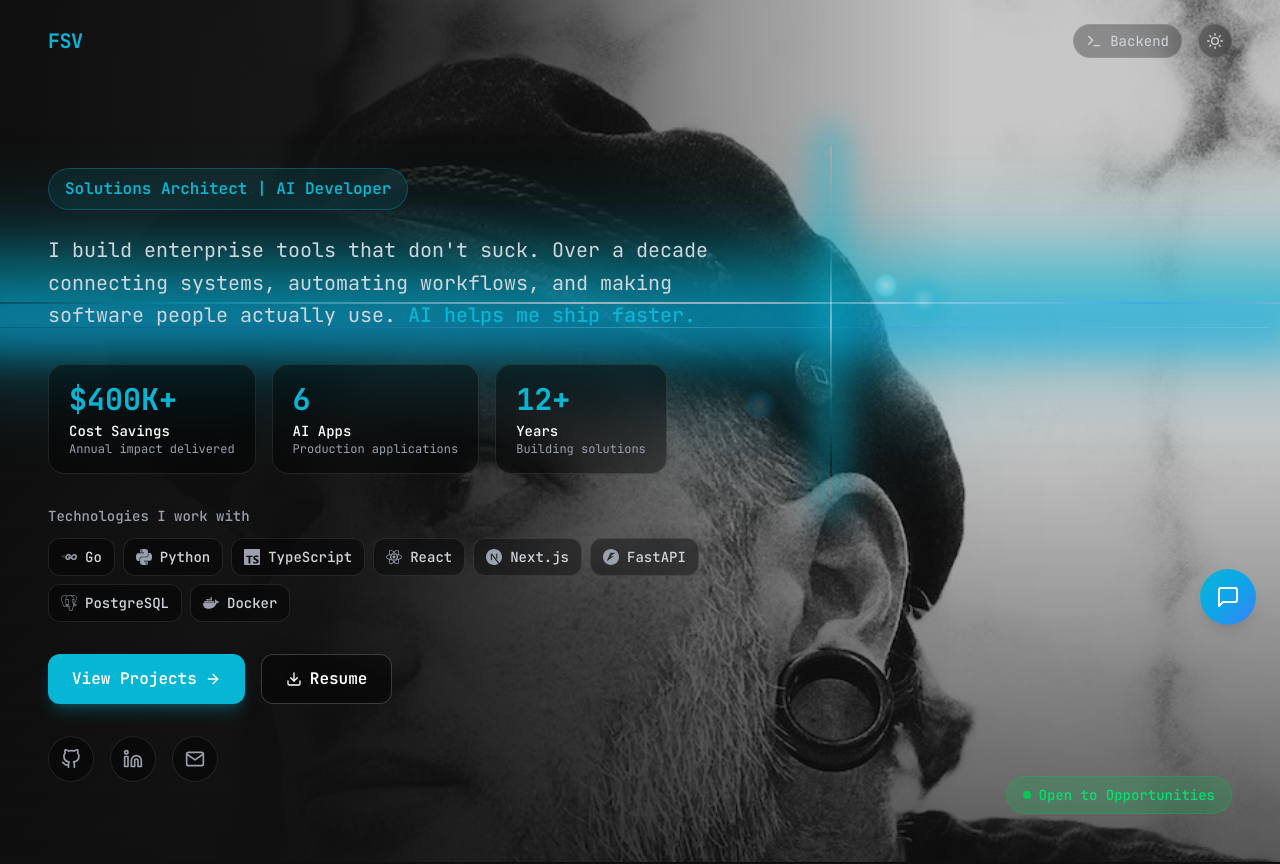
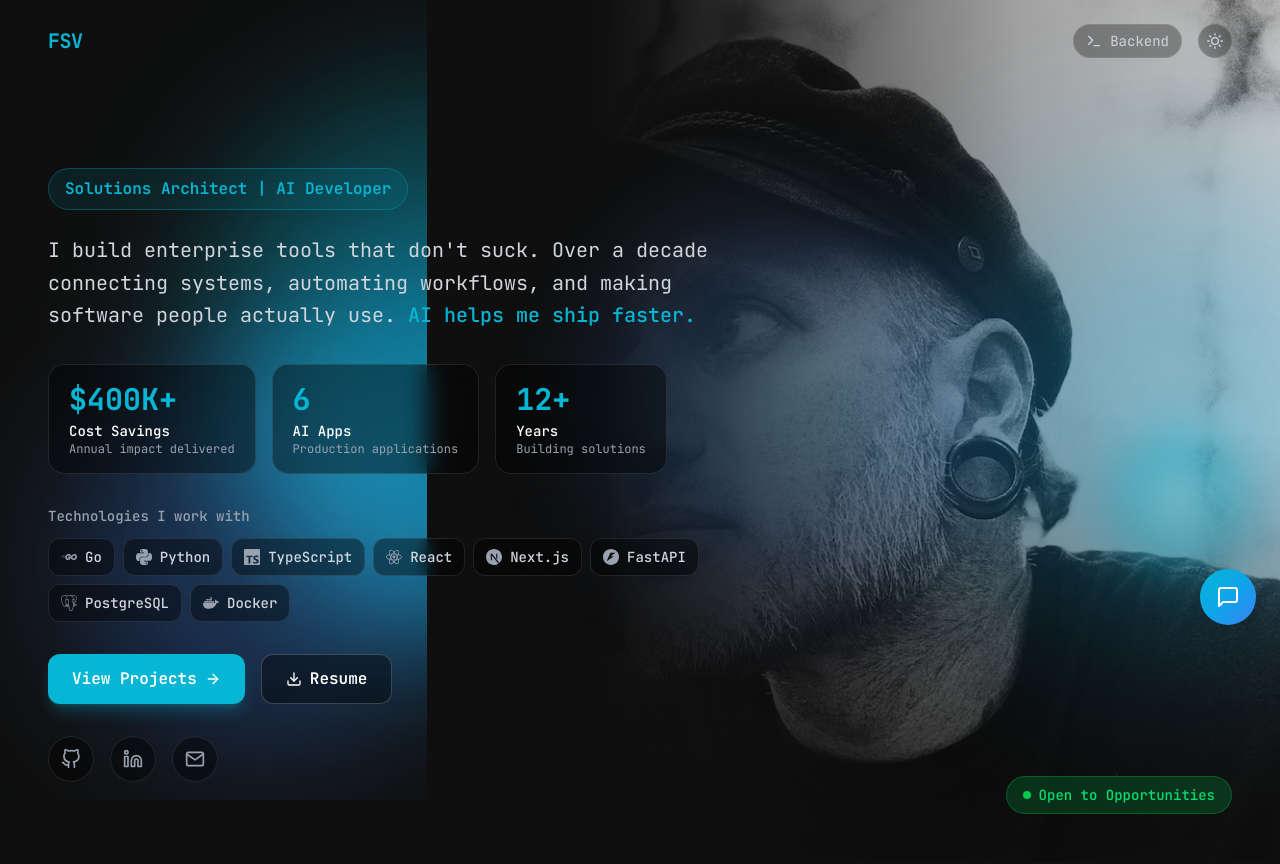
Before and after one commit to d4vid4nderson/fullstackvibes, a Next.js app: page / in a window 1280 px wide. Shown: the top 864 px of the page. Built offline with nearby package versions, Linux system fonts and the light colour scheme.

Commit message:
Revert "feat: JJ Abrams-style anamorphic lens flares on hero"
This reverts commit 259ac0cb3f812d3f449f85477906f506ec5ecb7c.

```diff
--- a/app/globals.css
+++ b/app/globals.css
@@ -760,138 +760,83 @@ html {
    Lens Flare Animations
    ================================ */
 
-/* JJ Abrams-style Anamorphic Lens Flare Animations */
-
-/* Main horizontal streak - subtle drift */
-@keyframes flare-streak-1 {
-  0%, 100% {
-    transform: translateX(0) scaleX(1);
-    opacity: 0.6;
+@keyframes lens-flare-1 {
+  0% {
+    top: -20%;
+    left: 30%;
+    transform: scale(1);
   }
   25% {
-    transform: translateX(5%) scaleX(1.1);
-    opacity: 0.8;
+    top: 10%;
+    left: 50%;
+    transform: scale(1.2);
   }
   50% {
-    transform: translateX(-3%) scaleX(0.95);
-    opacity: 0.5;
+    top: 30%;
+    left: 70%;
+    transform: scale(0.8);
   }
   75% {
-    transform: translateX(2%) scaleX(1.05);
-    opacity: 0.7;
+    top: 50%;
+    left: 40%;
+    transform: scale(1.1);
+  }
+  100% {
+    top: -20%;
+    left: 30%;
+    transform: scale(1);
   }
 }
 
-/* Secondary streak - offset timing */
-@keyframes flare-streak-2 {
-  0%, 100% {
-    transform: translateX(0);
-    opacity: 0.4;
+@keyframes lens-flare-2 {
+  0% {
+    top: 60%;
+    right: 10%;
+    transform: scale(1);
   }
   33% {
-    transform: translateX(-8%);
-    opacity: 0.6;
+    top: 20%;
+    right: 30%;
+    transform: scale(1.3);
   }
   66% {
-    transform: translateX(4%);
-    opacity: 0.3;
+    top: 40%;
+    right: 50%;
+    transform: scale(0.9);
+  }
+  100% {
+    top: 60%;
+    right: 10%;
+    transform: scale(1);
   }
 }
 
-/* Vertical spike - subtle pulse */
-@keyframes flare-spike {
-  0%, 100% {
-    transform: scaleY(1);
-    opacity: 0.3;
+@keyframes lens-flare-3 {
+  0% {
+    top: 30%;
+    left: 60%;
+    opacity: 0.4;
   }
   50% {
-    transform: scaleY(1.2);
-    opacity: 0.5;
+    top: 50%;
+    left: 80%;
+    opacity: 0.6;
+  }
+  100% {
+    top: 30%;
+    left: 60%;
+    opacity: 0.4;
   }
 }
 
-/* Hexagonal bokeh - float and pulse */
-@keyframes flare-bokeh-1 {
-  0%, 100% {
-    transform: translate(0, 0) scale(1);
-    opacity: 0.25;
-  }
-  25% {
-    transform: translate(10px, -5px) scale(1.1);
-    opacity: 0.35;
-  }
-  50% {
-    transform: translate(-5px, 10px) scale(0.9);
-    opacity: 0.2;
-  }
-  75% {
-    transform: translate(5px, 5px) scale(1.05);
-    opacity: 0.3;
-  }
+.animate-lens-flare-1 {
+  animation: lens-flare-1 20s ease-in-out infinite;
 }
 
-@keyframes flare-bokeh-2 {
-  0%, 100% {
-    transform: translate(0, 0) scale(1);
-    opacity: 0.2;
-  }
-  33% {
-    transform: translate(-8px, 8px) scale(1.15);
-    opacity: 0.3;
-  }
-  66% {
-    transform: translate(12px, -3px) scale(0.85);
-    opacity: 0.15;
-  }
+.animate-lens-flare-2 {
+  animation: lens-flare-2 15s ease-in-out infinite;
 }
 
-@keyframes flare-bokeh-3 {
-  0%, 100% {
-    transform: translate(0, 0) scale(1);
-    opacity: 0.35;
-  }
-  50% {
-    transform: translate(6px, -8px) scale(1.2);
-    opacity: 0.5;
-  }
+.animate-lens-flare-3 {
+  animation: lens-flare-3 10s ease-in-out infinite;
 }
-
-/* Chromatic glow - slow pulse */
-@keyframes flare-glow {
-  0%, 100% {
-    transform: scale(1);
-    opacity: 0.3;
-  }
-  50% {
-    transform: scale(1.15);
-    opacity: 0.45;
-  }
-}
-
-.animate-flare-streak-1 {
-  animation: flare-streak-1 8s ease-in-out infinite;
-}
-
-.animate-flare-streak-2 {
-  animation: flare-streak-2 6s ease-in-out infinite;
-}
-
-.animate-flare-spike {
-  animation: flare-spike 4s ease-in-out infinite;
-}
-
-.animate-flare-bokeh-1 {
-  animation: flare-bokeh-1 12s ease-in-out infinite;
-}
-
-.animate-flare-bokeh-2 {
-  animation: flare-bokeh-2 10s ease-in-out infinite;
-}
-
-.animate-flare-bokeh-3 {
-  animation: flare-bokeh-3 8s ease-in-out infinite;
-}
-
-.animate-flare-glow {
-  animation: flare-glow 6s ease-in-out infinite;
-}
--- a/components/FrontendHero.tsx
+++ b/components/FrontendHero.tsx
@@ -32,121 +32,58 @@ export function FrontendHero() {
 
   return (
     <section className="relative min-h-screen overflow-hidden">
-      {/* Full-screen headshot - covers entire background */}
-      <div className="absolute inset-0">
+      {/* Full-screen headshot on the right */}
+      <div className="absolute inset-0 lg:left-1/3">
         <Image
           src="/david-headshot-square.jpg"
           alt="David Anderson"
           fill
-          className="object-cover object-[75%_top] lg:object-[70%_top]"
+          className="object-cover object-top"
           priority
         />
 
-        {/* Dark gradient overlay - only on far left for content readability */}
+        {/* Dark gradient overlay from left - smoother transition */}
         <div
           className="absolute inset-0"
           style={{
             background: `linear-gradient(to right,
               var(--background) 0%,
-              color-mix(in srgb, var(--background) 95%, transparent) 25%,
-              color-mix(in srgb, var(--background) 70%, transparent) 40%,
-              color-mix(in srgb, var(--background) 30%, transparent) 55%,
-              transparent 75%
+              var(--background) 20%,
+              color-mix(in srgb, var(--background) 85%, transparent) 35%,
+              color-mix(in srgb, var(--background) 50%, transparent) 50%,
+              color-mix(in srgb, var(--background) 20%, transparent) 70%,
+              transparent 100%
             )`
           }}
         />
 
-        {/* JJ Abrams-style anamorphic lens flares */}
+        {/* Animated lens flare effect */}
         <div className="absolute inset-0 overflow-hidden pointer-events-none">
-          {/* Main horizontal streak - bright center */}
+          {/* Primary lens flare - moves diagonally */}
           <div
-            className="absolute h-[2px] w-[120%] left-[-10%] top-[35%] animate-flare-streak-1"
+            className="absolute w-[600px] h-[600px] rounded-full opacity-30 blur-3xl animate-lens-flare-1"
             style={{
-              background: `linear-gradient(to right,
-                transparent 0%,
-                var(--accent-primary) 20%,
-                white 45%,
-                white 55%,
-                var(--accent-secondary) 80%,
-                transparent 100%
-              )`,
-              boxShadow: `0 0 60px 30px var(--accent-primary), 0 0 100px 60px color-mix(in srgb, var(--accent-primary) 50%, transparent)`,
-              opacity: 0.7,
+              background: `radial-gradient(circle, var(--accent-primary) 0%, var(--accent-secondary) 30%, transparent 70%)`,
             }}
           />
-          {/* Secondary horizontal streak - offset */}
+          {/* Secondary lens flare - moves opposite */}
           <div
-            className="absolute h-[1px] w-[100%] left-0 top-[38%] animate-flare-streak-2"
+            className="absolute w-[400px] h-[400px] rounded-full opacity-20 blur-2xl animate-lens-flare-2"
             style={{
-              background: `linear-gradient(to right,
-                transparent 0%,
-                var(--accent-tertiary) 30%,
-                var(--accent-light) 50%,
-                var(--accent-tertiary) 70%,
-                transparent 100%
-              )`,
-              boxShadow: `0 0 40px 20px var(--accent-secondary)`,
-              opacity: 0.5,
+              background: `radial-gradient(circle, var(--accent-light) 0%, var(--accent-tertiary) 40%, transparent 70%)`,
             }}
           />
-          {/* Vertical flare spike */}
+          {/* Small accent flare */}
           <div
-            className="absolute w-[2px] h-[300px] top-[20%] right-[35%] animate-flare-spike"
+            className="absolute w-[200px] h-[200px] rounded-full opacity-40 blur-xl animate-lens-flare-3"
             style={{
-              background: `linear-gradient(to bottom,
-                transparent 0%,
-                var(--accent-primary) 30%,
-                white 50%,
-                var(--accent-primary) 70%,
-                transparent 100%
-              )`,
-              boxShadow: `0 0 30px 15px var(--accent-primary)`,
-              opacity: 0.4,
-            }}
-          />
-          {/* Hexagonal bokeh flares */}
-          <div
-            className="absolute w-16 h-16 top-[30%] right-[25%] animate-flare-bokeh-1"
-            style={{
-              background: `radial-gradient(circle, white 0%, var(--accent-primary) 30%, transparent 70%)`,
-              clipPath: 'polygon(50% 0%, 100% 25%, 100% 75%, 50% 100%, 0% 75%, 0% 25%)',
-              opacity: 0.3,
-              filter: 'blur(2px)',
-            }}
-          />
-          <div
-            className="absolute w-10 h-10 top-[45%] right-[40%] animate-flare-bokeh-2"
-            style={{
-              background: `radial-gradient(circle, white 0%, var(--accent-secondary) 40%, transparent 70%)`,
-              clipPath: 'polygon(50% 0%, 100% 25%, 100% 75%, 50% 100%, 0% 75%, 0% 25%)',
-              opacity: 0.25,
-              filter: 'blur(1px)',
-            }}
-          />
-          <div
-            className="absolute w-6 h-6 top-[32%] right-[30%] animate-flare-bokeh-3"
-            style={{
-              background: `radial-gradient(circle, white 0%, var(--accent-light) 50%, transparent 70%)`,
-              clipPath: 'polygon(50% 0%, 100% 25%, 100% 75%, 50% 100%, 0% 75%, 0% 25%)',
-              opacity: 0.4,
-              filter: 'blur(0.5px)',
-            }}
-          />
-          {/* Chromatic aberration glow */}
-          <div
-            className="absolute w-[400px] h-[400px] top-[20%] right-[20%] animate-flare-glow"
-            style={{
-              background: `radial-gradient(ellipse 100% 50%,
-                color-mix(in srgb, var(--accent-primary) 30%, transparent) 0%,
-                transparent 70%
-              )`,
-              filter: 'blur(40px)',
+              background: `radial-gradient(circle, white 0%, var(--accent-primary) 30%, transparent 60%)`,
             }}
           />
         </div>
 
-        {/* Subtle vignette on bottom */}
-        <div className="absolute inset-0 bg-gradient-to-t from-[var(--background)]/60 via-transparent to-transparent" />
+        {/* Subtle vignette on edges */}
+        <div className="absolute inset-0 bg-gradient-to-t from-[var(--background)]/50 via-transparent to-transparent" />
       </div>
 
       {/* Content container */}
```
